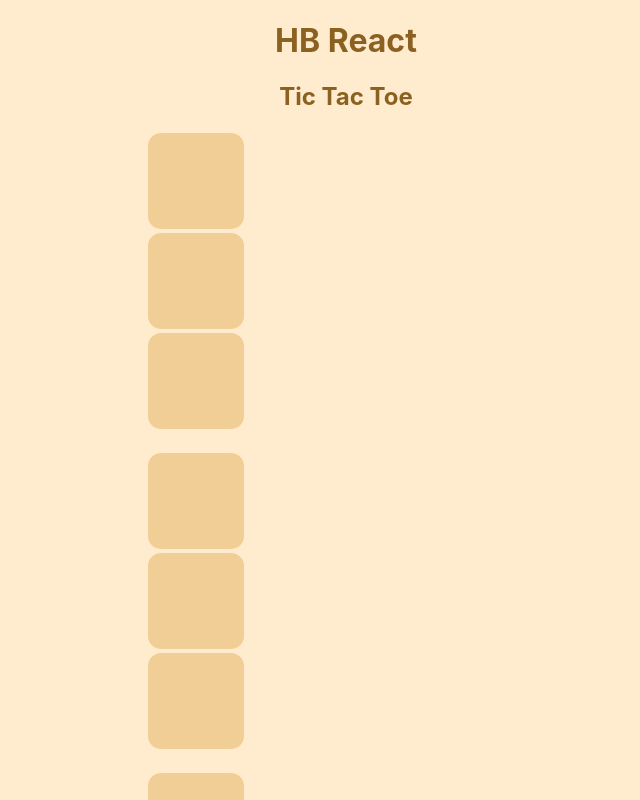
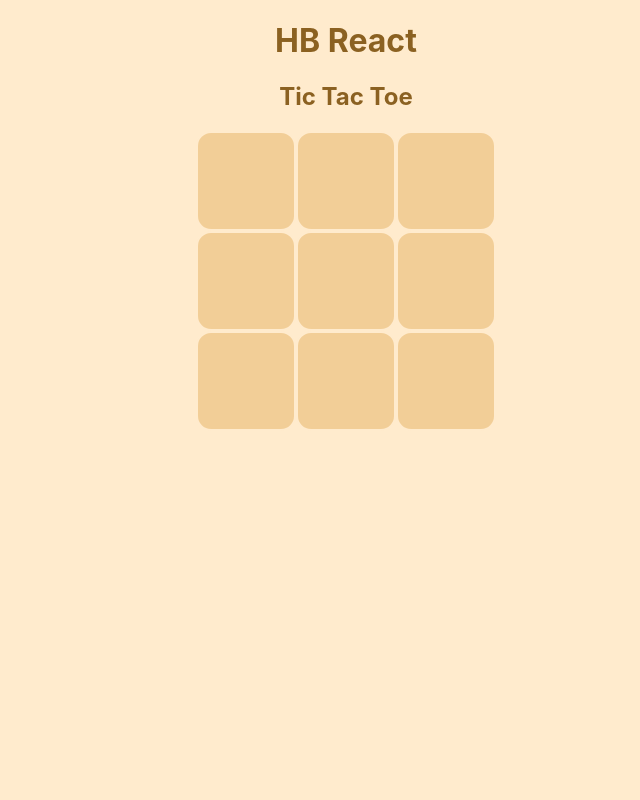
Before and after one commit to Heimatbrot/heimatbrotreact, a React (Create React App) app: page / in a window 1280 px wide. Shown: the top 800 px of the page, without its empty margins (294-934 px from the left). Built offline with nearby package versions, Linux system fonts and the light colour scheme.

Commit message:
save-all

```diff
--- a/src/App.css
+++ b/src/App.css
@@ -12,10 +12,6 @@
     border-color: blanchedalmond;
     border-style:solid;
     border-radius: 15px;
-
-    text-align: center;
-
-    display: flex;
     justify-content: center;
     align-items: center;
 }
@@ -38,3 +34,6 @@ div{
     text-align: center;
     margin: auto;
 }
+.center {
+    text-align: center;
+}
```
Also changed, not shown: 6 other files (tests, documents, lock files or other folders).
